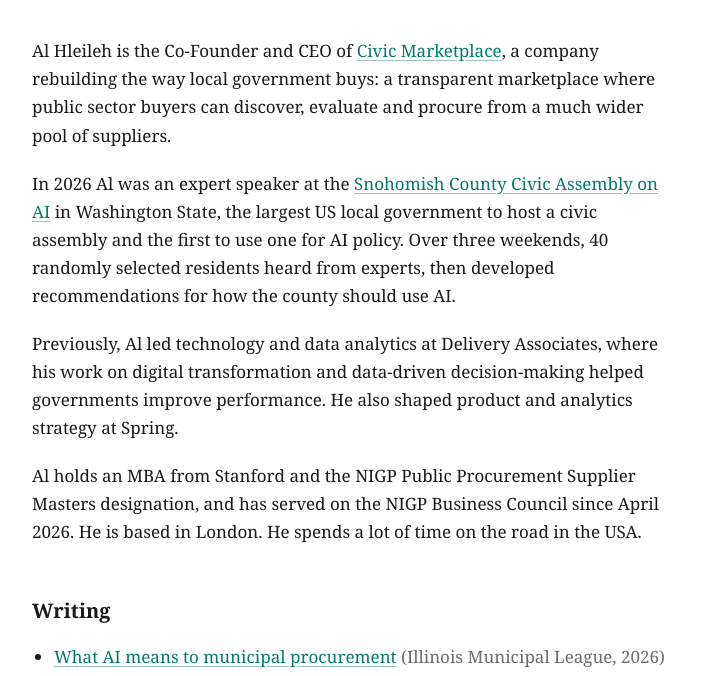
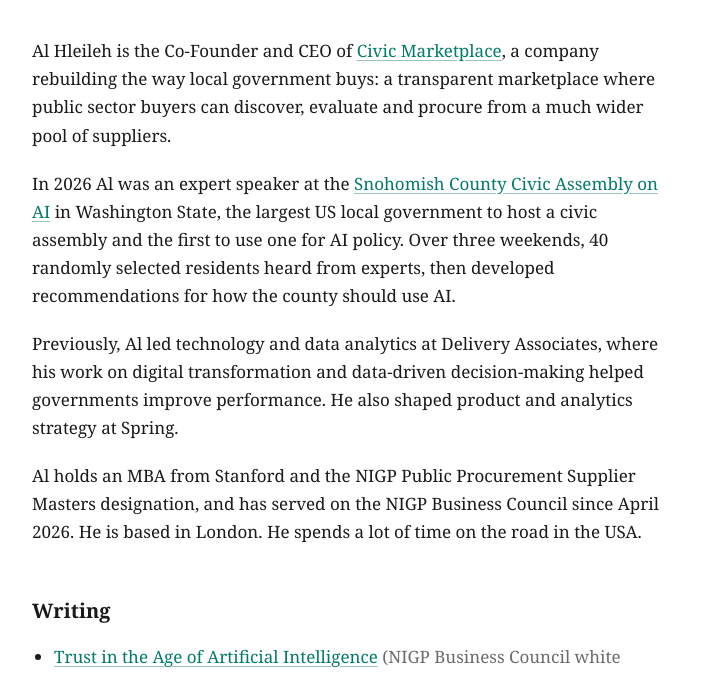
Before and after one commit to alhassan/alhleileh.com, a plain HTML site: page index.html in a window 1280 px wide. Shown: the part 118-794 px from the top of the page, without its empty margins (288-991 px from the left). Drawn offline with Linux system fonts and the light colour scheme.

Commit message:
Add NIGP Trust in the Age of AI white paper to writing

```diff
--- a/index.html
+++ b/index.html
@@ -106,6 +106,7 @@
 
   <h2>Writing</h2>
   <ul>
+    <li><a href="https://www.nigp.org/resource/white-papers/Trust-in-the-age-of-ai-white-paper.pdf">Trust in the Age of Artificial Intelligence</a> <span class="meta">(NIGP Business Council white paper, co-author, 2026)</span></li>
     <li><a href="https://www.iml.org/page.cfm?key=35803&amp;parent=5846">What AI means to municipal procurement</a> <span class="meta">(Illinois Municipal League, 2026)</span></li>
     <li><a href="https://www.transformgov.org/blog/budgeting-for-ai-how-local-governments-can-avoid-the-token-pricing-trap">Budgeting for AI: How local governments can avoid the token-pricing trap</a> <span class="meta">(Alliance for Innovation, 2026)</span></li>
     <li><a href="https://www.civicmarketplace.com/news/from-vision-to-velocity-what-i-learned-at-afi-2025-vision-council">From Vision to Velocity: What I learned at AFI's 2025 Vision Council</a> <span class="meta">(Civic Marketplace, 2025)</span></li>
```
